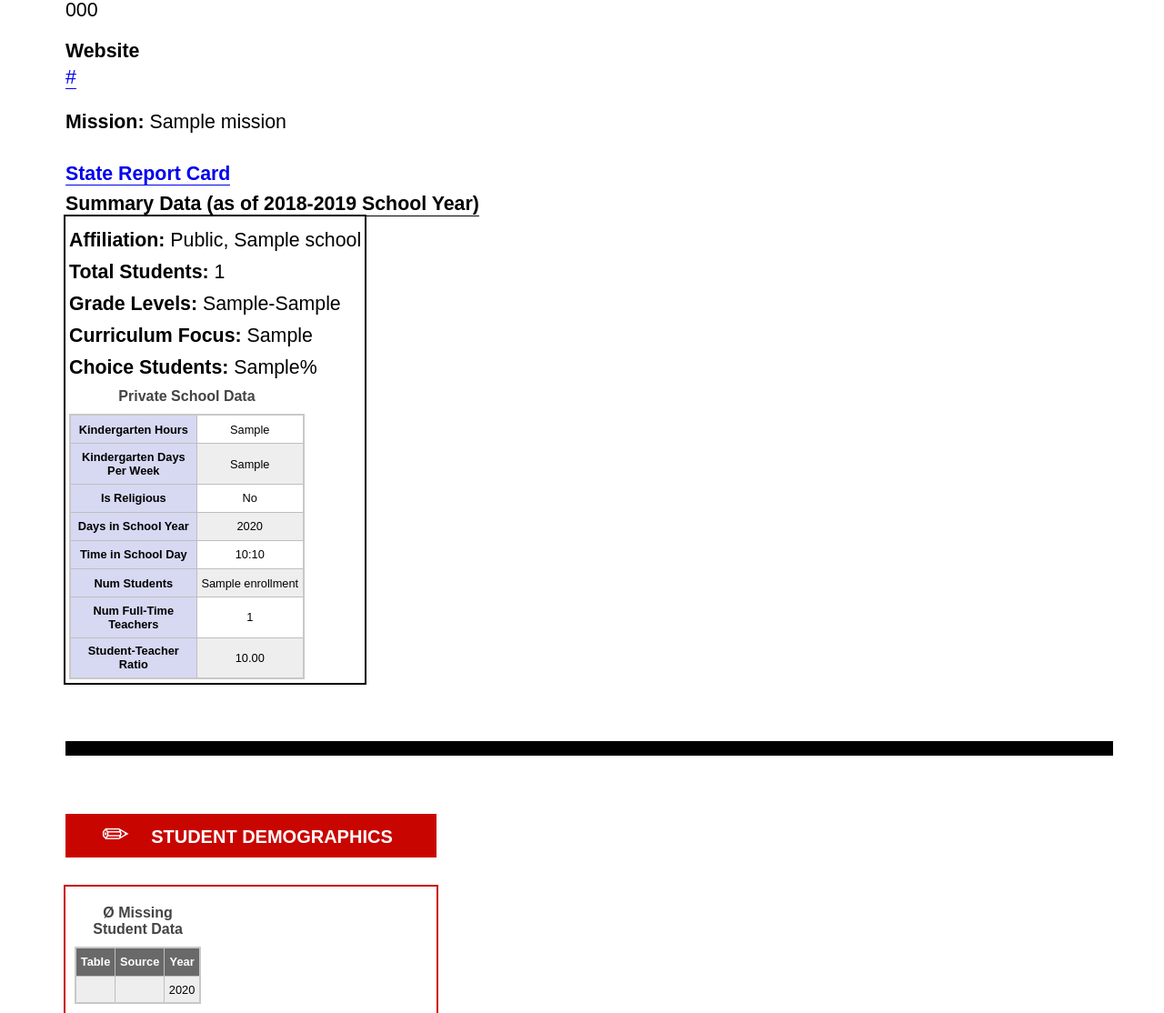
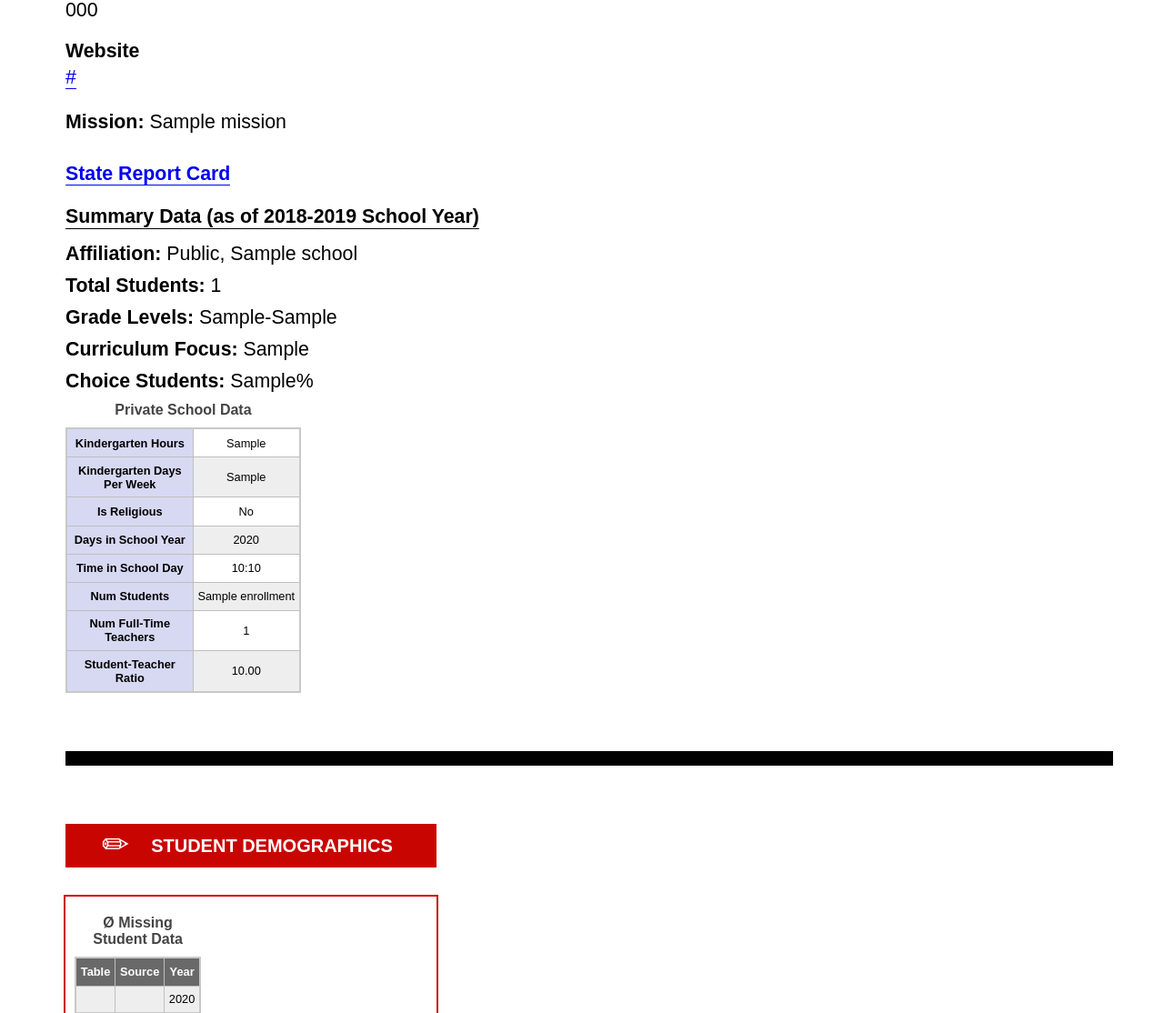
Before and after one commit to nwg/racine-schools, a Flask app: template app/templates/school.html in a window 1280 px wide. Shown: the part 515-1629 px from the top of the page at 91% size. Run offline with Flask 2, Linux system fonts and the light colour scheme; the template is opened without the code that fills it: most values are stand-ins (such as "Sample title", 1, 10 or a date in 2020); grey boxes marked "Sample" are stand-in pictures; some libraries are stand-ins or nearby versions.

Commit message:
remove box around summary data

```diff
--- a/app/templates/school.html
+++ b/app/templates/school.html
@@ -160,7 +160,7 @@ div.small-summary span {
 
 #summary-info {
     font-size: 16pt;
-    margin-top: 8px;
+    margin-top: 1em;
     margin-bottom: 4rem;
 }
 
@@ -171,6 +171,11 @@ div.small-summary span {
 
 #summary-info span:first-child {
     margin-top:0;
+}
+
+#summary-info-data {
+    display: inline-block;
+    margin-top: 0.25em;
 }
 
 #schools-tables > span {
@@ -359,12 +364,6 @@ a.header-block:hover {
     border-width: 0px;
     outline-width:0px;
     border-bottom: none;
-}
-
-#summary-info-data {
-    outline: 2px solid black;
-    display: inline-block;
-    padding: 4px;
 }
 
 #students-by-grade-by-race tr.title-row th {
```
